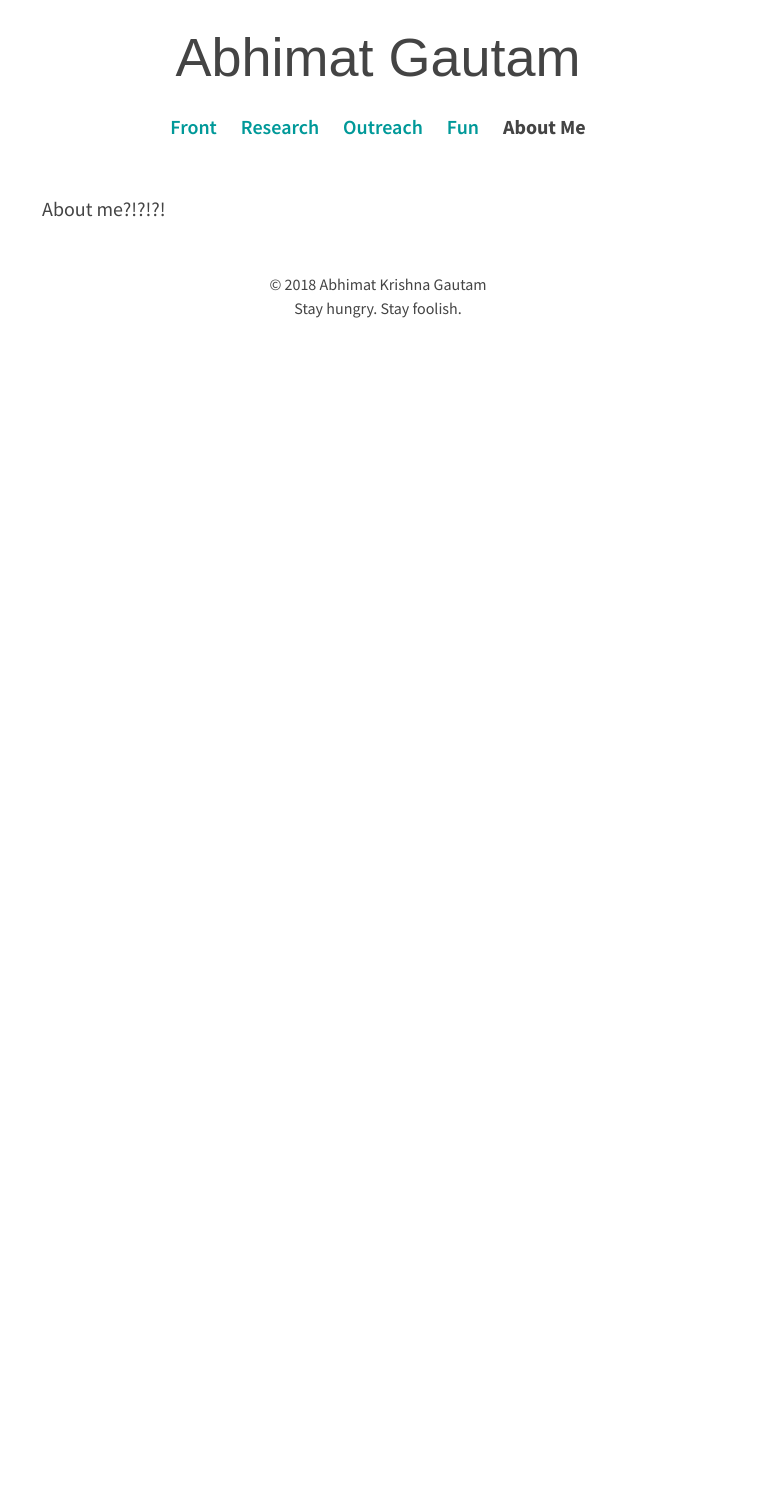
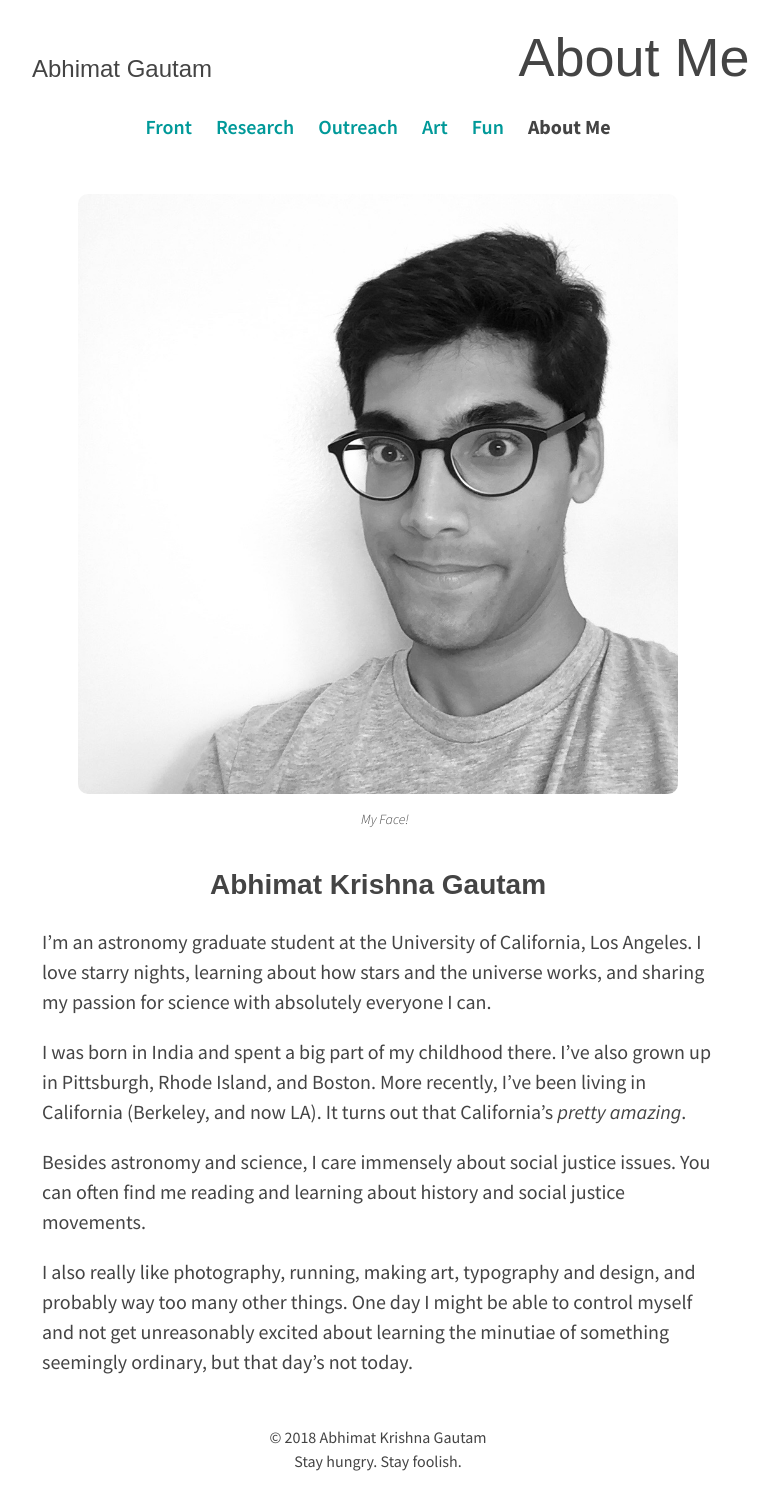
Before and after one commit to abhimat/abhimat.github.io, a Jekyll site: the page built from aboutme/index.md, in a window 1280 px wide. Shown: the whole page, without its empty margins (262-1040 px from the left). Built offline with Jekyll 4.4.1, drawn with Linux system fonts in a browser that asks for light colours; before the commit the page ends 900 px from its top, so only the background shows below that.

Commit message:
Updated about me page, layouts, and navigation

```diff
--- a/_data/navigation.yml
+++ b/_data/navigation.yml
@@ -7,6 +7,9 @@
 - link: /outreach/
   name: Outreach
   nav_cat: outreach
+- link: /art/
+  name: Art
+  nav_cat: art
 - link: /fun/
   name: Fun
   nav_cat: fun
--- a/_includes/header.html
+++ b/_includes/header.html
@@ -1,32 +1,12 @@
-<header class="site-header" role="banner">
-
-  <div class="wrapper">
-    {%- assign default_paths = site.pages | map: "path" -%}
-    {%- assign page_paths = site.header_pages | default: default_paths -%}
-    <a class="site-title" rel="author" href="{{ "/" | relative_url }}">{{ site.title | escape }}</a>
-
-    {%- if page_paths -%}
-      <nav class="site-nav">
-        <input type="checkbox" id="nav-trigger" class="nav-trigger" />
-        <label for="nav-trigger">
-          <span class="menu-icon">
-            <svg viewBox="0 0 18 15" width="18px" height="15px">
-              <path fill="#424242" d="M18,1.484c0,0.82-0.665,1.484-1.484,1.484H1.484C0.665,2.969,0,2.304,0,1.484l0,0C0,0.665,0.665,0,1.484,0 h15.031C17.335,0,18,0.665,18,1.484L18,1.484z"/>
-              <path fill="#424242" d="M18,7.516C18,8.335,17.335,9,16.516,9H1.484C0.665,9,0,8.335,0,7.516l0,0c0-0.82,0.665-1.484,1.484-1.484 h15.031C17.335,6.031,18,6.696,18,7.516L18,7.516z"/>
-              <path fill="#424242" d="M18,13.516C18,14.335,17.335,15,16.516,15H1.484C0.665,15,0,14.335,0,13.516l0,0 c0-0.82,0.665-1.484,1.484-1.484h15.031C17.335,12.031,18,12.696,18,13.516L18,13.516z"/>
-            </svg>
-          </span>
-        </label>
-
-        <div class="trigger">
-          {%- for path in page_paths -%}
-            {%- assign my_page = site.pages | where: "path", path | first -%}
-            {%- if my_page.title -%}
-            <a class="page-link" href="{{ my_page.url | relative_url }}">{{ my_page.title | escape }}</a>
-            {%- endif -%}
-          {% endfor -%}
-        </div>
-      </nav>
-    {%- endif -%}
-  </div>
+<header>
+	<div class="site-title-panel">
+		<div class="site-title-text">
+			<h3>{{ site.title | escape }}</h3>
+		</div>
+	</div>
+	<div class="page-title-panel">
+		<div class="page-title-text">
+			<h1>{{ page.title | escape }}</h1>
+		</div>
+	</div>
 </header>
--- a/_layouts/default.html
+++ b/_layouts/default.html
@@ -13,13 +13,20 @@
     {%- include header.html -%}
 
     <main class="page-content" aria-label="Content">
-      <div class="wrapper">
-        {{ content }}
+      <div class="content wrap">
+
+        {%- include navigation.html -%}
+
+        <section class="blocks">
+          <article class="block">
+            {{ content }}
+          </article>
+        </section>
       </div>
     </main>
 
-    {%- include footer.html -%}
-
   </body>
 
+  {%- include footer.html -%}
+
 </html>
--- a/aboutme/index.md
+++ b/aboutme/index.md
@@ -1,6 +1,20 @@
 ---
-layout: front
+layout: default
 nav_cat: aboutme
+title: About Me
 ---
 
-About me?!?!?!
+<figure>
+	<img src="./Face.jpg" alt="My Face!" title="My Face!" />
+    <figcaption>My Face!</figcaption>
+</figure>
+
+## **Abhimat Krishna Gautam**
+
+I'm an astronomy graduate student at the University of California, Los Angeles. I love starry nights, learning about how stars and the universe works, and sharing my passion for science with absolutely everyone I can.
+
+I was born in India and spent a big part of my childhood there. I've also grown up in Pittsburgh, Rhode Island, and Boston. More recently, I've been living in California (Berkeley, and now LA). It turns out that California's *pretty amazing*.
+
+Besides astronomy and science, I care immensely about social justice issues. You can often find me reading and learning about history and social justice movements.
+
+I also really like photography, running, making art, typography and design, and probably way too many other things. One day I might be able to control myself and not get unreasonably excited about learning the minutiae of something seemingly ordinary, but that day's not today.
```
Also changed, not shown: _layouts/front.html (line endings or trailing spaces), aboutme/Face.jpg (added).
